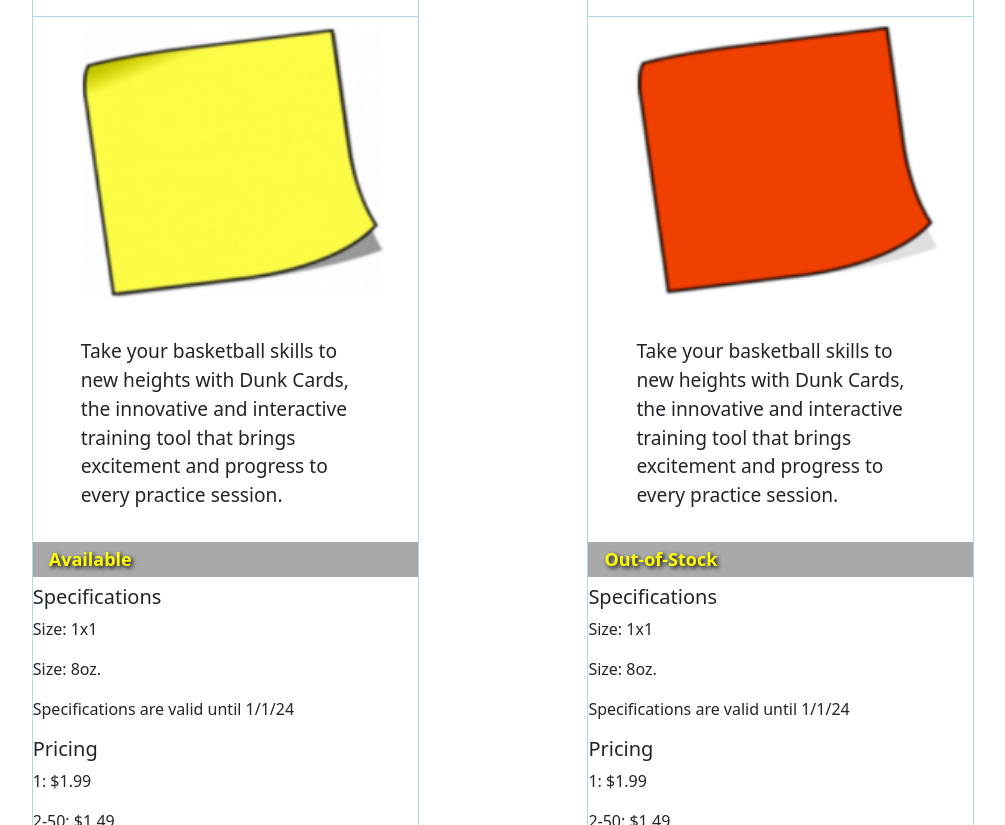
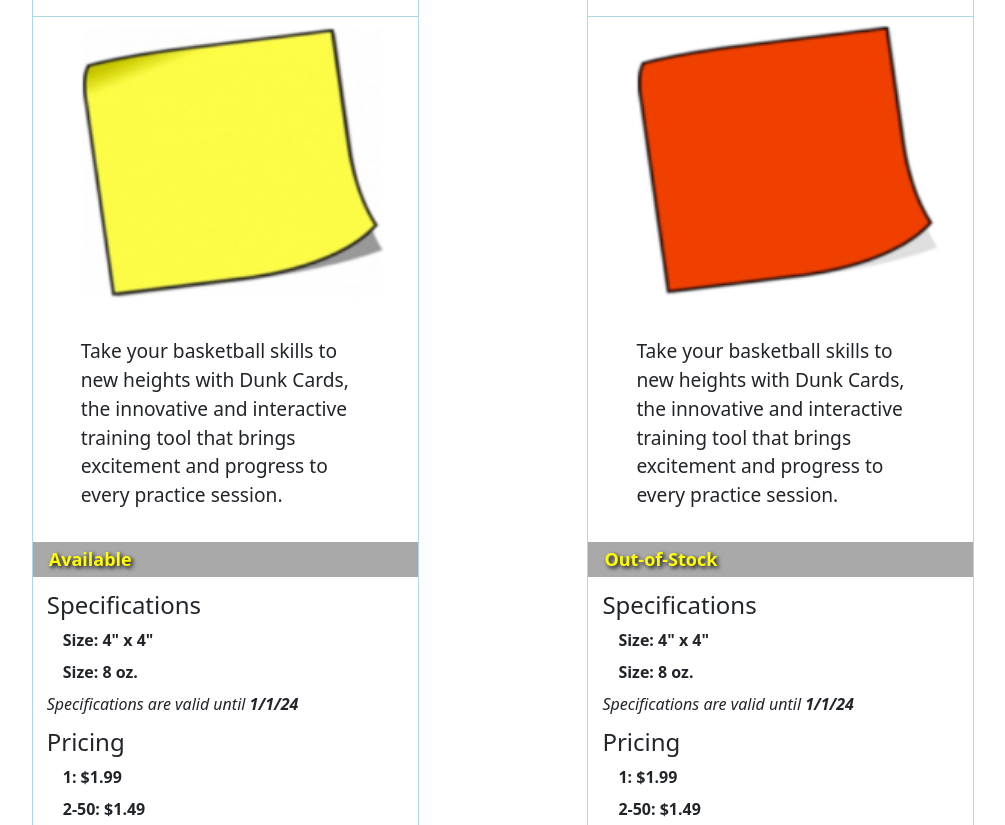
Before and after one commit to mshorecode/ASSIGNMENT-product-cards, a plain HTML site: page index.html in a window 1280 px wide. Shown: the part 127-952 px from the top of the page, without its empty margins (137-1142 px from the left). Drawn offline with nearby package versions, Linux system fonts and the light colour scheme.

Commit message:
Updating main.css and main.js

```diff
--- a/main.css
+++ b/main.css
@@ -40,3 +40,24 @@
   font-size: large;
   font-weight: bold;
 }
+
+.sections {
+  padding: 6px;
+}
+
+.specs, .prices {
+  padding: 0 0 0 24px;
+  margin: 0 0 8px 0;
+  font-weight: 600;
+}
+
+.valid {
+  padding: 0 0 0 8px;
+  margin: 6px 0 0 0;
+  font-style: italic;
+}
+
+h5 {
+  padding: 0 0 0 8px;
+  font-size: x-large;
+}
--- a/main.js
+++ b/main.js
@@ -5,8 +5,8 @@ const products = [
     productDescription: "Take your basketball skills to new heights with Dunk Cards, the innovative and interactive training tool that brings excitement and progress to every practice session.",
     availability: true,
     specifications: {
-      size: "1x1",
-      weight: "8oz.",
+      size: `4" x 4"`,
+      weight: "8 oz.",
       valid: "1/1/24"
     },
     pricing: {
@@ -22,8 +22,8 @@ const products = [
     productDescription: "Take your basketball skills to new heights with Dunk Cards, the innovative and interactive training tool that brings excitement and progress to every practice session.",
     availability: false,
     specifications: {
-      size: "1x1",
-      weight: "8oz.",
+      size: `4" x 4"`,
+      weight: "8 oz.",
       valid: "1/1/24"
     },
     pricing: {
@@ -39,8 +39,8 @@ const products = [
     productDescription: "Take your basketball skills to new heights with Dunk Cards, the innovative and interactive training tool that brings excitement and progress to every practice session.",
     availability: false,
     specifications: {
-      size: "1x1",
-      weight: "8oz.",
+      size: `4" x 4"`,
+      weight: "8 oz.",
       valid: "1/1/24"
     },
     pricing: {
@@ -56,8 +56,8 @@ const products = [
     productDescription: "Take your basketball skills to new heights with Dunk Cards, the innovative and interactive training tool that brings excitement and progress to every practice session.",
     availability: true,
     specifications: {
-      size: "1x1",
-      weight: "8oz.",
+      size: `4" x 4"`,
+      weight: "8 oz.",
       valid: "1/1/24"
     },
     pricing: {
@@ -73,8 +73,8 @@ const products = [
     productDescription: "Take your basketball skills to new heights with Dunk Cards, the innovative and interactive training tool that brings excitement and progress to every practice session.",
     availability: true,
     specifications: {
-      size: "1x1",
-      weight: "8oz.",
+      size: `4" x 4"`,
+      weight: "8 oz.",
       valid: "1/1/24"
     },
     pricing: {
@@ -90,8 +90,8 @@ const products = [
     productDescription: "Take your basketball skills to new heights with Dunk Cards, the innovative and interactive training tool that brings excitement and progress to every practice session.",
     availability: true,
     specifications: {
-      size: "1x1",
-      weight: "8oz.",
+      size: `4" x 4"`,
+      weight: "8 oz.",
       valid: "1/1/24"
     },
     pricing: {
@@ -125,25 +125,25 @@ const cardsOnDom = (array) => {
         <p id="available">${product.availability ? `Available` : `Out-of-Stock`}</p>
       </div>
 
-      <div class="specifications">
+      <section class="sections">
         <header>
           <h5>Specifications</h5>
         </header>
-        <p>Size: ${product['specifications'].size}</p>
-        <p>Size: ${product['specifications'].weight}</p>
+        <p class="specs">Size: ${product['specifications'].size}</p>
+        <p class="specs">Size: ${product['specifications'].weight}</p>
         <footer>
-          <p>Specifications are valid until ${product['specifications'].valid}</p>
+          <p class="valid">Specifications are valid until <b>${product['specifications'].valid}</b></p>
         </footer>
-      </div>
+      </section>
 
-      <div class="pricing">
+      <section class="sections">
         <header>
           <h5>Pricing</h5>
         </header>
-        <p>1: ${product['pricing'].one}</p>
-        <p>2-50: ${product['pricing'].two}</p>
-        <p>51+: ${product['pricing'].three}</p>
-      </div>
+        <p class="prices">1: ${product['pricing'].one}</p>
+        <p class="prices">2-50: ${product['pricing'].two}</p>
+        <p class="prices">51+: ${product['pricing'].three}</p>
+      </section>
     </div>
     `;
   }
```
